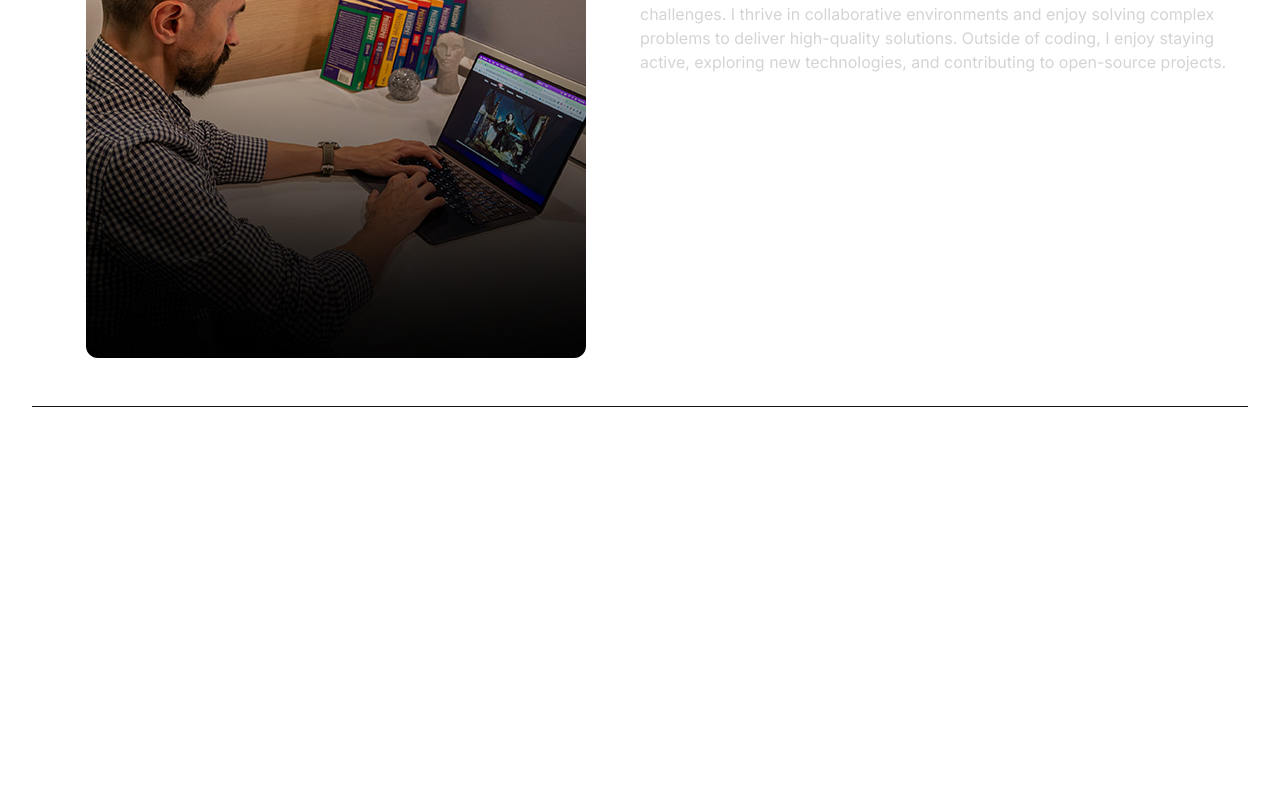
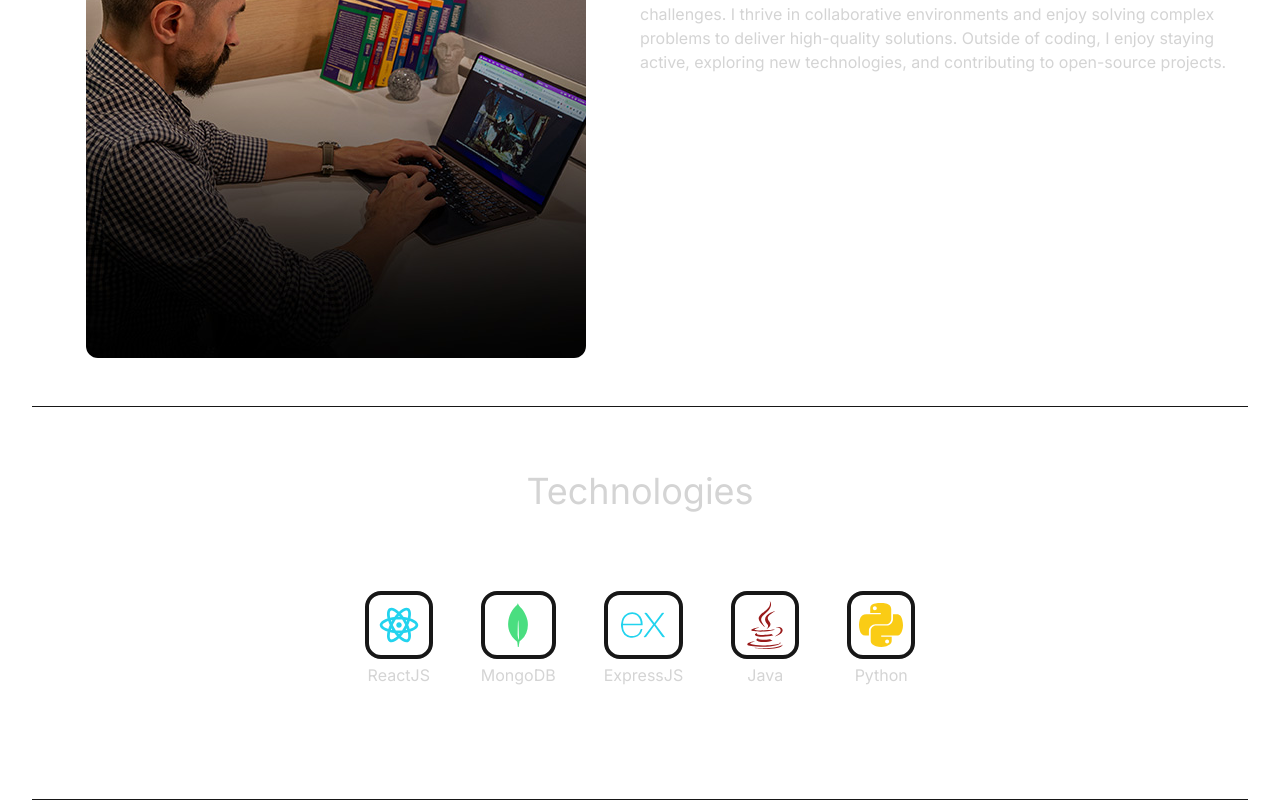
Before and after one commit to aravind452/Port-folio, a React (Vite) app: page / in a window 1280 px wide. Shown: the part 1215-2015 px from the top of the page. Before the commit the page ends 1622 px from the top, so only its background shows below. Built offline with nearby package versions, Linux system fonts and the light colour scheme.

Commit message:
hero and technologies

```diff
--- a/src/App.jsx
+++ b/src/App.jsx
@@ -1,6 +1,7 @@
 import Navbar from "./components/Navbar";
 import Hero from "./components/Hero";
 import About from "./components/About";
+import Technologies from "./components/Technologies";
 function App() {
   return (
     <div className="overflow-x-hidden text-neutral-300 antialiased selection:bg-cyan-300 selection:text-cyan-900">
@@ -11,6 +12,7 @@ function App() {
         <Navbar />
         <Hero />
         <About />
+        <Technologies/>
       </div>
     </div>
   );
--- a/src/components/Hero.jsx
+++ b/src/components/Hero.jsx
@@ -8,10 +8,10 @@ const Hero = () => {
       <div className="flex flex-wrap">
         <div className="w-full lg:w-1/2">
           <div className="flex flex-col items-center lg:items-start">
-            <h1 className="pb-16 text-6xl font-thin tracking-tight lg:mt-6 lg:text-8xl">
+            <h1 className="pb-12 text-6xl font-thin tracking-tight lg:mt-6 lg:text-8xl">
               Aravind J
             </h1>
-            <span className="bg-gradient-to-r from-pink-300 via-slate-500 to-purple-500 bg-clip-text text-4xl tracking-tight text-transparent ">
+            <span className="bg-gradient-to-r from-pink-300 via-slate-500 to-purple-500 bg-clip-text text-2xl tracking-tight text-transparent sm:text-4xl">
               Full Stack Developer
             </span>
             <p className="my-2 max-w-xl py-6 font-light tracking-tighter">
--- /dev/null
+++ b/src/components/Technologies.jsx
@@ -0,0 +1,49 @@
+import React from "react";
+import { RiReactjsLine } from "react-icons/ri";
+import { SiMongodb } from "react-icons/si";
+import { SiExpress } from "react-icons/si";
+import { FaJava } from "react-icons/fa";
+import { FaPython } from "react-icons/fa";
+
+const Technologies = () => {
+  return (
+    <div className="border-b border-neutral-900 pb-24">
+      <h1 className="my-16 text-center text-4xl">Technologies</h1>
+      <div className="flex flex-wrap justify-center  gap-4">
+        <div className="flex flex-col p-4">
+          <div className="rounded-2xl border-4 border-neutral-900 flex justify-center">
+            <RiReactjsLine className="text-6xl  text-cyan-400 px-2" />
+          </div>
+          <p className="text-center  mt-1">ReactJS</p>
+        </div>
+
+        <div className="flex flex-col p-4">
+          <div className="rounded-2xl border-4 border-neutral-900 flex justify-center">
+            <SiMongodb className="text-6xl  text-green-400 px-2" />
+          </div>
+          <p className="text-center mt-1">MongoDB</p>
+        </div>
+        <div className="flex flex-col p-4">
+          <div className="rounded-2xl border-4 border-neutral-900 flex justify-center">
+            <SiExpress className="text-6xl  text-cyan-400 px-2 " />
+          </div>
+          <p className="text-center  mt-1">ExpressJS</p>
+        </div>
+        <div className="flex flex-col p-4">
+          <div className="rounded-2xl border-4 border-neutral-900">
+            <FaJava className="text-6xl  text-red-800 px-3" />
+          </div>
+          <p className="text-center  mt-1">Java</p>
+        </div>
+        <div className="flex flex-col p-4">
+          <div className="rounded-2xl border-4 border-neutral-900">
+            <FaPython className="text-6xl  text-yellow-400 px-2" />
+          </div>
+          <p className="text-center  mt-1">Python</p>
+        </div>
+      </div>
+    </div>
+  );
+};
+
+export default Technologies;
```
